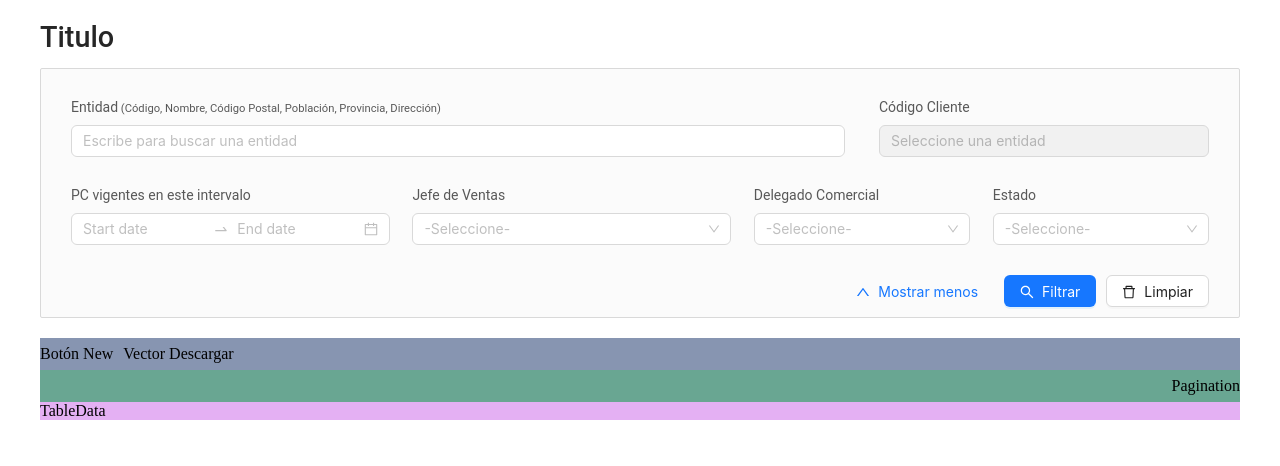
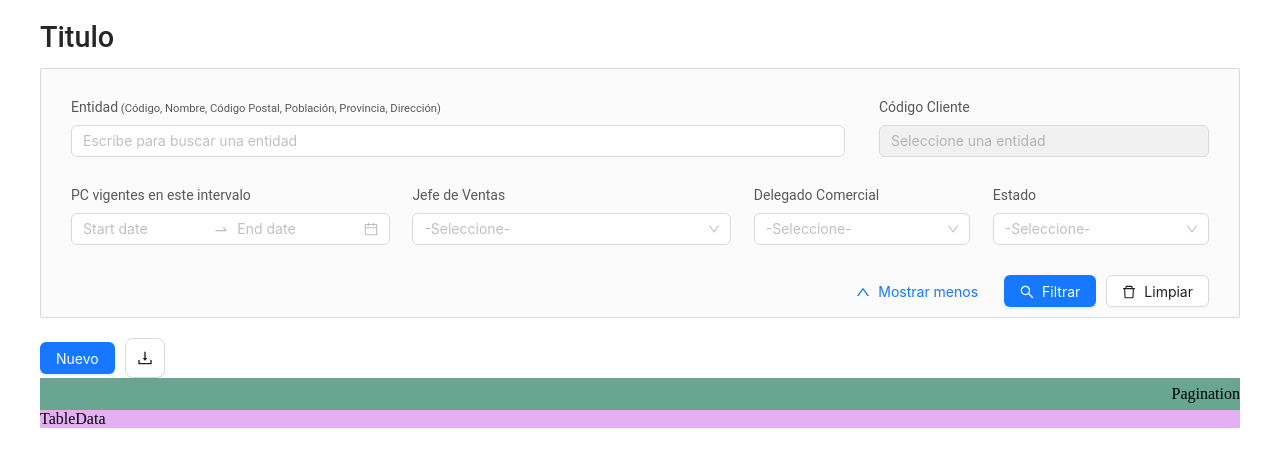
Before and after one commit to Aluonam/pantallaANT, a Next.js app: page / in a window 1280 px wide. Shown: the top 466 px of the page. Built offline with nearby package versions, Linux system fonts and the light colour scheme.

Commit message:
feat: buttons New and Download

```diff
--- a/pages/pantallaANT/screenPlanesDeCompra/components/filters/Filters.module.css
+++ b/pages/pantallaANT/screenPlanesDeCompra/components/filters/Filters.module.css
@@ -19,8 +19,8 @@
 }
 
 .filters_buttons{
-    height: 32px;
-    background-color: rgb(135, 149, 177);
+    /* height: 32px; */
+    /* background-color: rgb(135, 149, 177); */
     display: flex;
     align-items: center;
     margin-top: 10px;
--- /dev/null
+++ b/pages/pantallaANT/screenPlanesDeCompra/components/filters/filtersComponents/filterButtonsNewAndDownload/ButtonDownloadANT.jsx
@@ -0,0 +1,12 @@
+import React, { useState } from 'react';
+import { DownloadOutlined } from '@ant-design/icons';
+import { Button, Divider, Flex, Radio } from 'antd';
+const ButtonDownloadANT = () => {
+  const [size, setSize] = useState('large'); // default is 'middle'
+  return (
+    <>
+          <Button  icon={<DownloadOutlined />} size={size} />
+    </>
+  );
+};
+export default ButtonDownloadANT
--- /dev/null
+++ b/pages/pantallaANT/screenPlanesDeCompra/components/filters/filtersComponents/filterButtonsNewAndDownload/ButtonNewANT.jsx
@@ -0,0 +1,9 @@
+import React from 'react';
+import { Button, Flex } from 'antd';
+
+const ButtonNewANT = () => (
+  <Flex gap="small" wrap="wrap" defaultBg={"#ffffff"}>
+    <Button type="primary">Nuevo</Button>
+  </Flex>
+);
+export default ButtonNewANT;
--- a/pages/pantallaANT/screenPlanesDeCompra/components/filters/filtersComponents/filterButtonsNewAndDownload/FilterButtonsNewAndDownload.jsx
+++ b/pages/pantallaANT/screenPlanesDeCompra/components/filters/filtersComponents/filterButtonsNewAndDownload/FilterButtonsNewAndDownload.jsx
@@ -1,11 +1,13 @@
 import React from 'react'
 import styleFilterButtonsNewAndDownload from './FilterButtonsNewAndDownload.module.css'
+import ButtonNewANT from './ButtonNewANT'
+import ButtonDownloadANT from './ButtonDownloadANT'
 
 const FilterButtonsNewAndDownload = () => {
   return (
     <div className={styleFilterButtonsNewAndDownload.buttons}>
-        <a>Botón New</a>
-        <a>Vector Descargar</a>
+        <ButtonNewANT></ButtonNewANT>
+        <ButtonDownloadANT></ButtonDownloadANT>
 
     </div>
   )
--- a/pages/pantallaANT/screenPlanesDeCompra/components/filters/filtersComponents/filterButtonsNewAndDownload/FilterButtonsNewAndDownload.module.css
+++ b/pages/pantallaANT/screenPlanesDeCompra/components/filters/filtersComponents/filterButtonsNewAndDownload/FilterButtonsNewAndDownload.module.css
@@ -2,4 +2,6 @@
 .buttons{
     display: flex;
     gap: 10px;
+    flex-direction: row;
+    align-items: center;
 }
```
